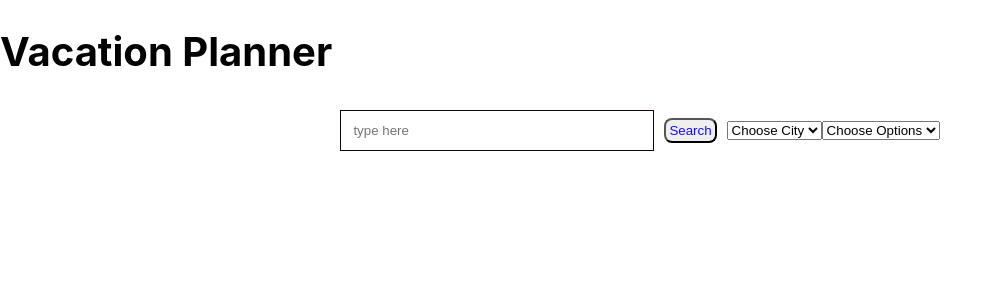
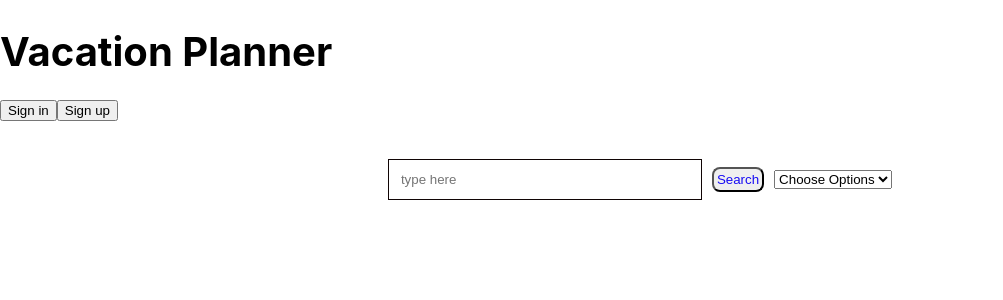
Before and after one commit to EmilGoransson/Vacation-Planner, a React (Create React App) app in the folder vacationplanner/: page / in a window 1280 px wide. Shown: the top 300 px of the page, without its empty margins (0-1003 px from the left). Built offline with nearby package versions, Linux system fonts and the light colour scheme.

Commit message:
searchFormView & Presenter was fixed

```diff
--- a/vacationplanner/src/App.css
+++ b/vacationplanner/src/App.css
@@ -19,3 +19,20 @@
   align-items: center;
   width: 100%;
 }
+.signingBtns {
+  align-items: center;
+  width: 100%;
+  position: relative;
+  left: 80px;
+  top: 2px;
+}
+.resultsParent {
+  border: 1.3px solid black;
+  padding-left: 1%;
+  padding-right: 1%;
+  display: flex;
+  flex-direction: column;
+  overflow: scroll;
+  height: 700px;
+  background-color: #fff8dc;
+}
--- a/vacationplanner/src/App.js
+++ b/vacationplanner/src/App.js
@@ -1,7 +1,8 @@
 //import logo from "./logo.svg";
 import "./App.css";
 import React from "react";
-import SearchForm from "./components/searchForm";
+import SearchForm from "./presenters/searchFormPresenter";
+import Signing from "./presenters/signingPresenter";
 
 function App() {
   return (
@@ -13,6 +14,7 @@ function App() {
         }}
       >
         Vacation Planner
+        <Signing className="signingBtns" />
       </h1>
       <SearchForm />
     </div>
--- a/vacationplanner/src/components/searchForm.jsx
+++ /dev/null
@@ -1,47 +0,0 @@
-import React, { useState } from "react";
-import useVacationStore from "../App/vacationStore";
-
-const SearchForm = () => {
-  const addCities = useVacationStore((state) => state.addCourse);
-
-  const [cityTitle, setCityTitle] = useState("");
-  console.log("SearchForm Rendered");
-
-  const handleCitySearched = () => {
-    if (!cityTitle) return alert("please add a city");
-    addCities({
-      id: Math.ceil(Math.random() * 10),
-      title: cityTitle,
-    });
-    setCityTitle("");
-  };
-  return (
-    <div className="form-container">
-      <input
-        placeholder="type here"
-        value={cityTitle}
-        onChange={(e) => {
-          setCityTitle(e.target.value);
-        }}
-        className="form-input"
-      />
-      <button
-        className="searchButton"
-        onClick={() => {
-          handleCitySearched();
-        }}
-      >
-        Search
-      </button>
-
-      <select onChange={console.log("One City was chosen")}>
-        <option>Choose City</option>
-      </select>
-
-      <select onChange={console.log("One option was chosen")}>
-        <option>Choose Options</option>
-      </select>
-    </div>
-  );
-};
-export default SearchForm;
--- /dev/null
+++ b/vacationplanner/src/presenters/searchFormPresenter.js
@@ -0,0 +1,35 @@
+import React, { useState } from "react";
+import useVacationStore from "../Model/vacationStore";
+import SearchFormView from "../views/searchFormView";
+
+const SearchForm = () => {
+  //const addCities = useVacationStore((state) => state.addCourse);
+
+  const [cityTitle, setCityTitle] = useState("");
+  console.log("SearchForm Rendered");
+
+  // const handleCitySearched = () => {
+  //   if (!cityTitle) return alert("please add a city");
+  //   addCities({
+  //     id: Math.ceil(Math.random() * 10),
+  //     title: cityTitle,
+  //   });
+  //   setCityTitle("");
+  // };
+
+  function tempACB(text) {
+    setCityTitle(text);
+  }
+
+  return (
+    <div>
+      {
+        <SearchFormView
+          dishTypeOptions={["HOTEL", "RESTAURANT", "ACTIVITIES"]}
+          setSearchText={tempACB}
+        />
+      }
+    </div>
+  );
+};
+export default SearchForm;
--- /dev/null
+++ b/vacationplanner/src/presenters/signingPresenter.js
@@ -0,0 +1,12 @@
+import React, { useState } from "react";
+import useVacationStore from "../Model/vacationStore";
+import SigningView from "../views/signinginView";
+
+function Signing() {
+  return (
+    <div>
+      <SigningView />
+    </div>
+  );
+}
+export default Signing;
--- /dev/null
+++ b/vacationplanner/src/views/searchFormView.js
@@ -0,0 +1,28 @@
+function SearchFormView(props) {
+  function onChangeACB(ev) {
+    props.setSearchText(ev.target.value);
+  }
+
+  function optionCB(str) {
+    return <option>{str}</option>;
+  }
+
+  return (
+    <div className="form-container">
+      <input
+        placeholder="type here"
+        onChange={onChangeACB}
+        className="form-input"
+      />
+      <button className="searchButton" onClick={console.log("Click!")}>
+        Search
+      </button>
+
+      <select onChange={console.log("One option was chosen")}>
+        <option>Choose Options</option>
+        {props.dishTypeOptions.map(optionCB)}
+      </select>
+    </div>
+  );
+}
+export default SearchFormView;
--- /dev/null
+++ b/vacationplanner/src/views/signinginView.js
@@ -0,0 +1,9 @@
+function SigningView(props) {
+  return (
+    <div>
+      <button onClick={console.log("log in!")}>Sign in</button>
+      <button onClick={console.log("sign up!")}>Sign up</button>
+    </div>
+  );
+}
+export default SigningView;
```
Also changed, not shown: vacationplanner/src/Model/vacationStore.js (renamed from vacationplanner/src/App/vacationStore.js), vacationplanner/src/views/searchResultView.js (added).
